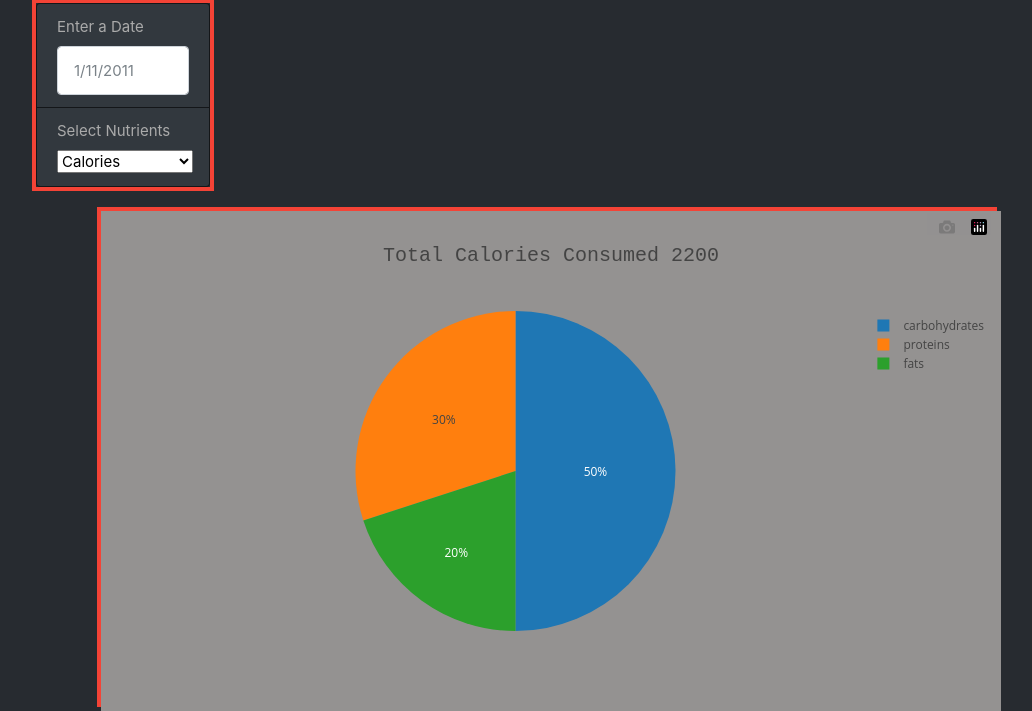
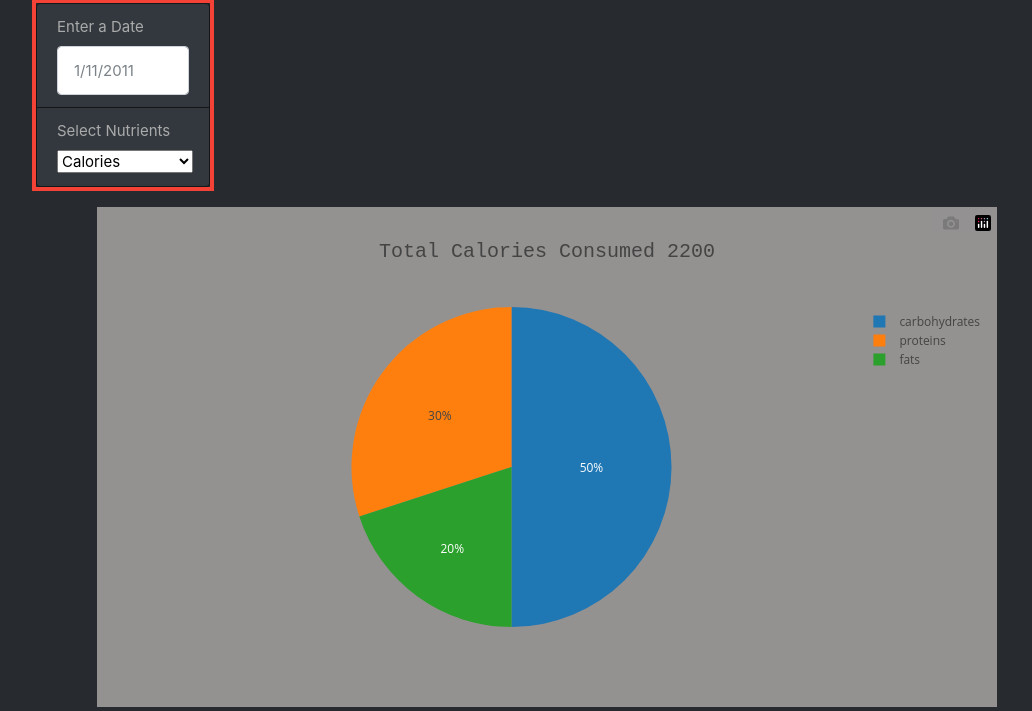
Before and after one commit to Rebel-Scum-Analytical/Team-Project2, a Flask app: page /analysis in a window 1280 px wide. Shown: the part 294-1005 px from the top of the page, without its empty margins (8-1040 px from the left). Run offline with Flask 2, Linux system fonts and the light colour scheme; the visitor is signed in with stand-in values (Sample User, id 1); parts of the project's set-up code (start-up, migrations or seed data) failed here and were passed over; some libraries are stand-ins or nearby versions.

Commit message:
Add files via upload
removed the outline from the containers section

```diff
--- a/static/css/style.css
+++ b/static/css/style.css
@@ -338,12 +338,12 @@ ul, ol {
 .form-group {
 	border: 4px solid #f44336;
 }
-.svg-container {
-	height: 50px;
+/* .svg-container { */
+	/* height: 50px;
 	padding-top: 50px;
 	padding-left: 40px;
-	border: 4px solid #f44336;
-}
+	border: 4px solid #f44336; */
+/* } */
 /*---------------------
   About Section
 -----------------------*/
```
